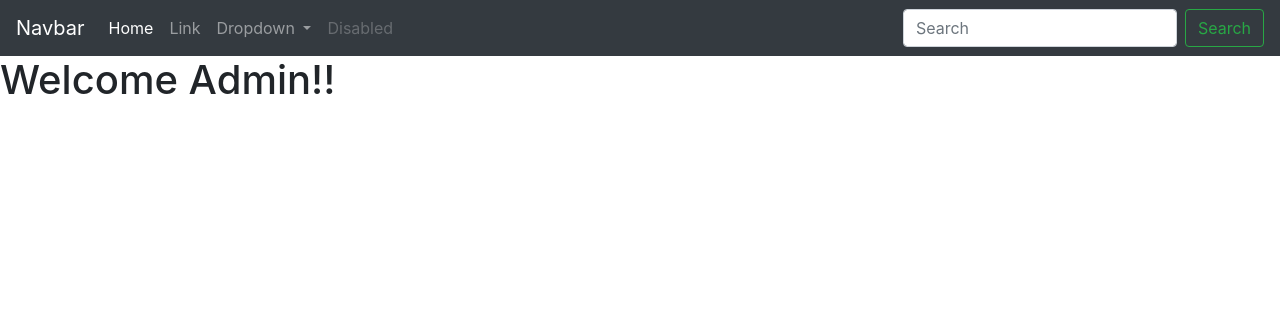
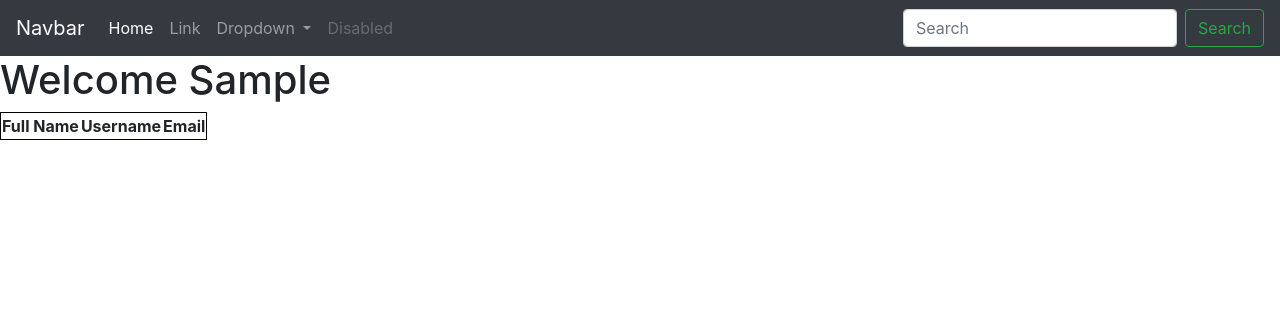
Before and after one commit to harish-hyperDev/flask-crud, a Python web app: template website/templates/admin/home.html in a window 1280 px wide. Shown: the top 316 px of the page. Run offline with Jinja, Linux system fonts and the light colour scheme; the template is opened without the code that fills it: most values are stand-ins (such as "Sample title", 1, 10 or a date in 2020); lists and menus that the app fills with data are empty.

Commit message:
adding admin/home page

```diff
--- a/website/templates/admin/home.html
+++ b/website/templates/admin/home.html
@@ -1,5 +1,28 @@
 {% extends 'base.html' %}
 
 {% block home_block %}
-    <h1>Welcome Admin!!</h1>
+    <h1>Welcome {{ tx }}</h1>
+    <table style="border: 1px solid black;">
+        <thead>
+            <tr>
+                <th>Full Name</th>
+                <th>Username</th>
+                <th>Email</th>
+            </tr>
+        </thead>
+        <tbody>
+            <!--
+            {% for user in users %}
+            <tr>
+                <td>{{ user.full_name }}</td>
+                <td>{{ user.username }}</td>
+                <td>{{ user.email }}</td>
+            </tr>
+            {% endfor %}
+            -->
+        </tbody>
+    </table>
+    <script type="text/javascript">
+          console.log("{{users}}")
+    </script>
 {% endblock %}
```
Also changed, not shown: website/auth.py (+9 -4 lines).
